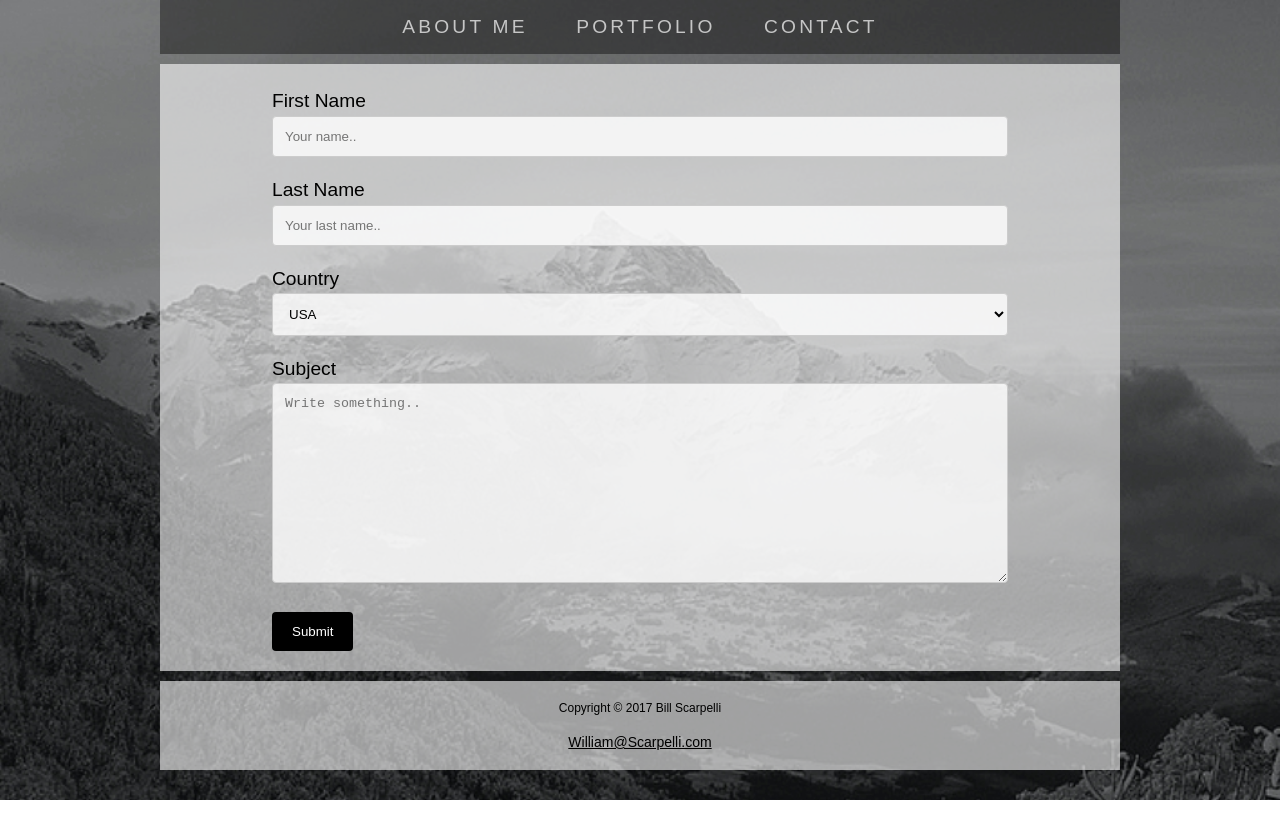
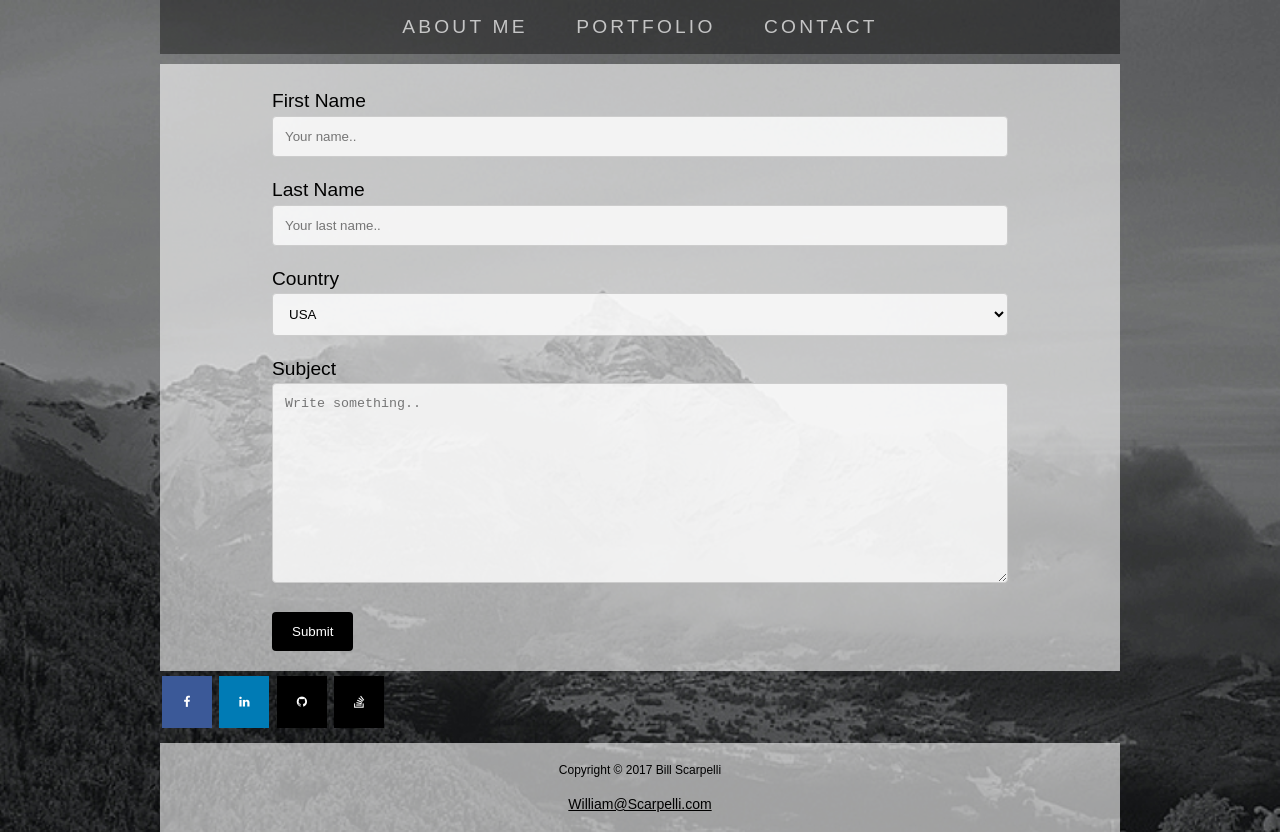
Before and after one commit to billscarp/Basic-Portfolio, a plain HTML site: page contact.html in a window 1280 px wide. Before the commit the page ends 800 px from the top, so only its background shows below. Drawn offline with Linux system fonts and the light colour scheme.

Commit message:
social media icon add

```diff
--- a/ASSETS/CSS/style.css
+++ b/ASSETS/CSS/style.css
@@ -204,3 +204,37 @@ label {
     }
 
 }
+/*--------SOCIAL MEDIA----------*/
+
+.fa {
+  padding: 20px;
+  font-size: 30px;
+  width: 50px;
+  text-align: center;
+  text-decoration: none;
+  margin: 5px 2px;
+}
+
+.fa:hover {
+    opacity: 0.7;
+}
+
+.fa-facebook {
+  background: #3B5998;
+  color: white;
+}
+
+.fa-linkedin {
+  background: #007bb5;
+  color: white;
+}
+
+.fa-github {
+  background: black;
+  color: white;
+}
+
+.fa-stack-overflow {
+  background: black;
+  color: white;
+}
--- a/contact.html
+++ b/contact.html
@@ -7,6 +7,7 @@
     <meta charset="utf-8">
     <link rel="stylesheet" type="text/css" href="assets/css/reset.css">
     <link rel="stylesheet" type="text/css" href="assets/css/style.css">
+    <link rel="stylesheet" href="https://cdnjs.cloudflare.com/ajax/libs/font-awesome/4.7.0/css/font-awesome.min.css">
 </head>
 
 <body>
@@ -43,6 +44,13 @@
       </form>
     </div>
 
+    <a href="#" class="fa fa-facebook"></a>
+    <a href="#" class="fa fa-linkedin"></a>
+    <a href="#" class="fa fa-github"></a>
+    <a href="#" class="fa fa-stack-overflow"></a>
+
+
+
 
         <footer>
             <small>
```
Also changed, not shown: 2 other files.
